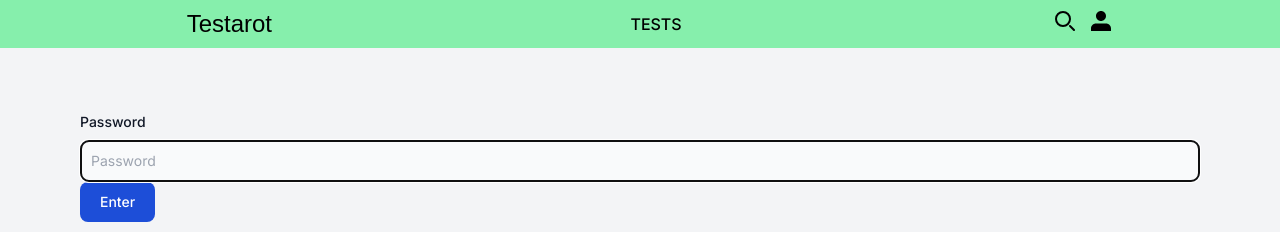
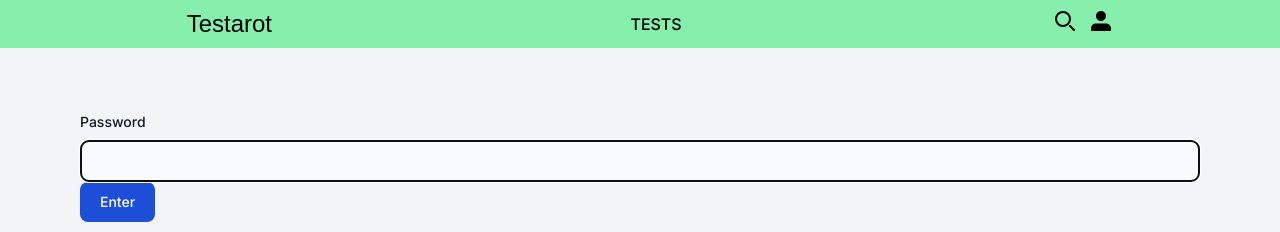
Before and after one commit to ozan1535/test-app, a Next.js app: page /manage in a window 1280 px wide. Shown: the top 232 px of the page. Built offline with nearby package versions, Linux system fonts and the light colour scheme; no server answers; a web font is replaced by a local one.

Commit message:
Change input type

```diff
--- a/src/app/manage/page.tsx
+++ b/src/app/manage/page.tsx
@@ -31,7 +31,7 @@ export default function Manage() {
 
   if (!passwordProperties.isPasswordTrue) {
     return (<>
-      <Input name="Password" type="text" value={passwordProperties.password} handleFunction={(e) => setPasswordProperties(prev => ({ ...prev, password: e.target.value }))} />
+      <Input name="Password" type="password" value={passwordProperties.password} handleFunction={(e) => setPasswordProperties(prev => ({ ...prev, password: e.target.value }))} />
       <Button type="button" isButtonSecondary={false} name="Enter" handleFunction={() => {
         if (passwordProperties.password === process.env.NEXT_PUBLIC_MANAGE_PAGE_PASSWORD) {
           setPasswordProperties(prev => ({
```
